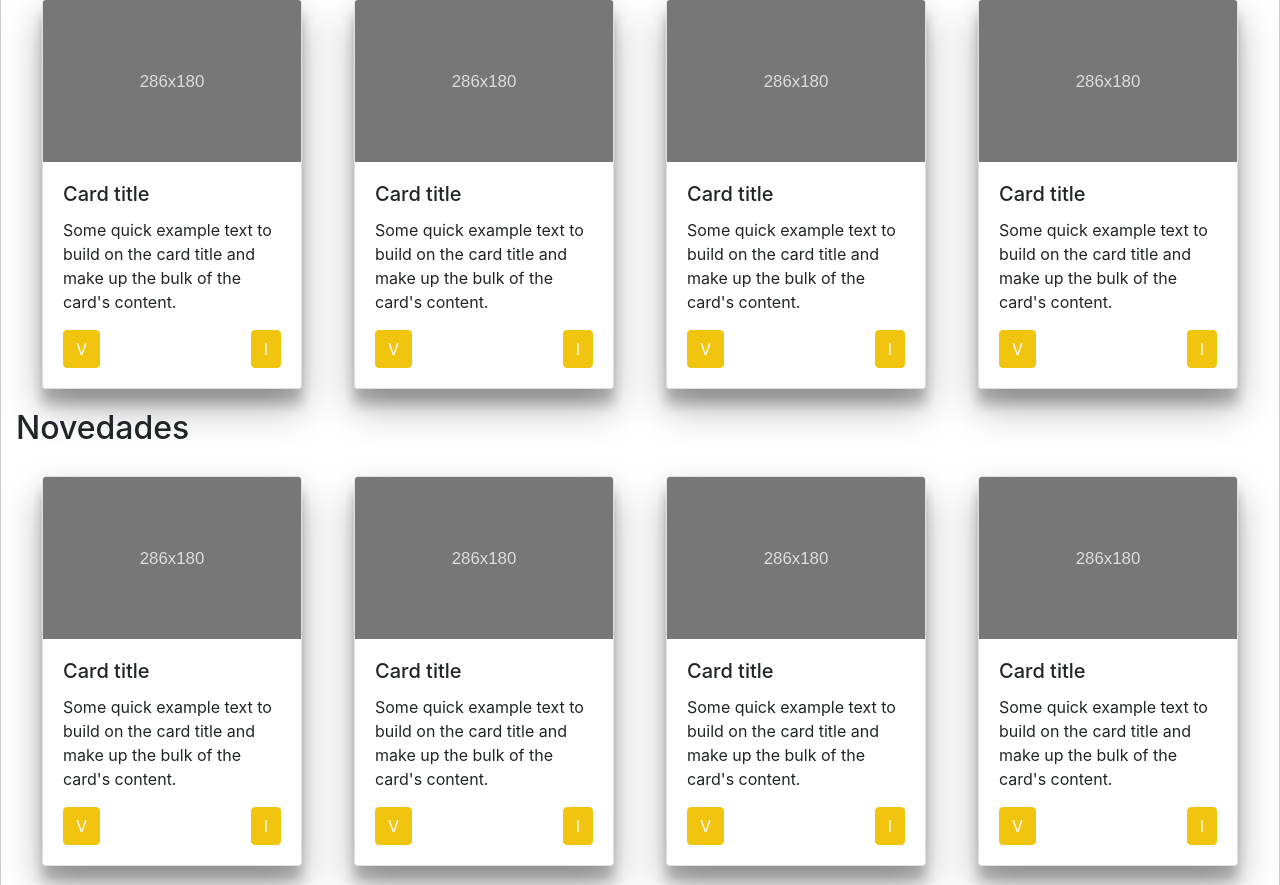
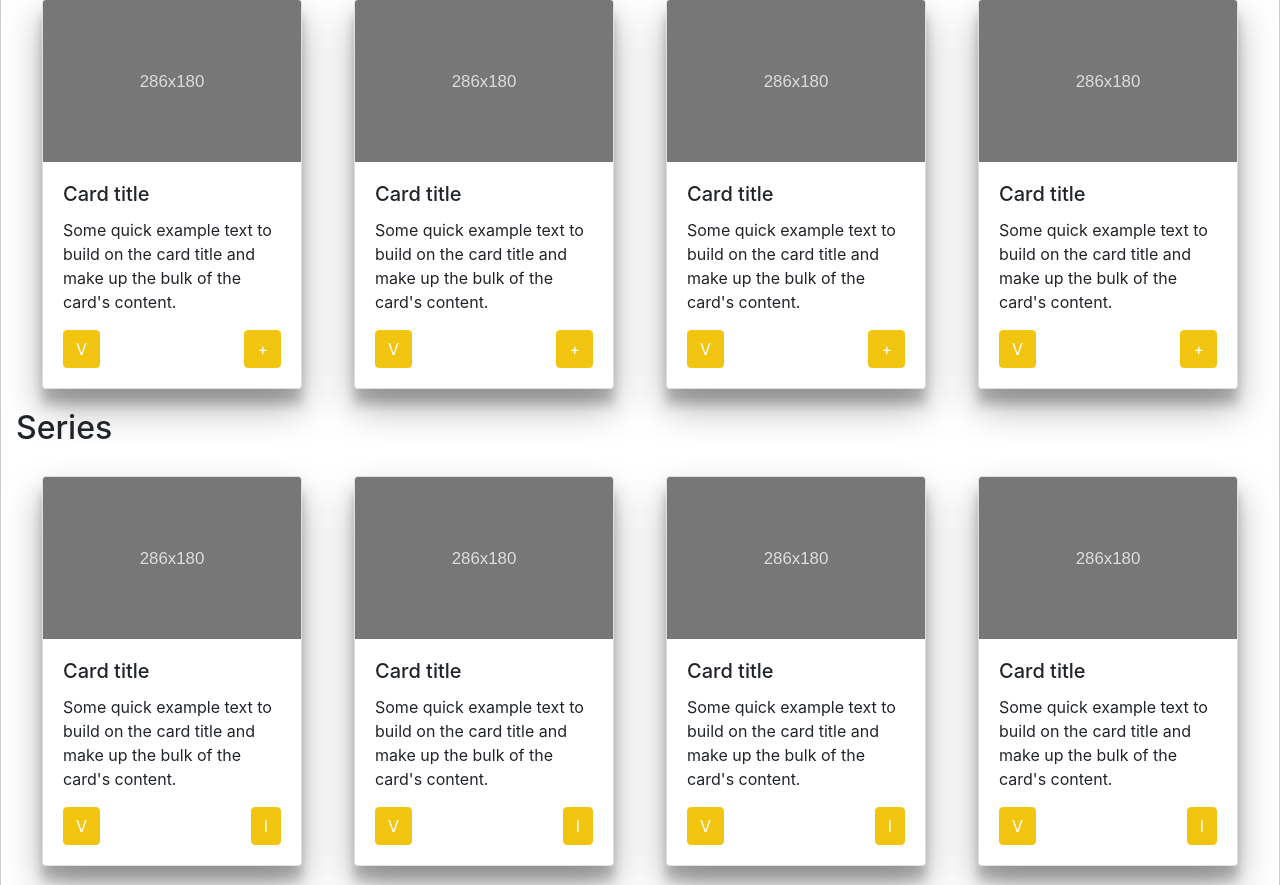
Before and after one commit to rocioabril/ProyectoDAW, a PHP site: page / in a window 1280 px wide. Shown: the part 651-1536 px from the top of the page. Run offline with PHP 8.4, Linux system fonts and the light colour scheme; some libraries are stand-ins or nearby versions.

Commit message:
Cambio nombre Novedades a Series y añado scrolling con anchor

```diff
--- a/plantilla/card_mas_vendidos.php
+++ b/plantilla/card_mas_vendidos.php
@@ -10,7 +10,7 @@ el min-height para que esta entre -->
   <div class="card-body">
     <h5 class="card-title">Card title</h5>
     <p class="card-text">Some quick example text to build on the card title and make up the bulk of the card's content.</p>
-    <a href="#" class="btn btn-primary card-button-left">V</a>
-    <a href="#" class="btn btn-primary card-button-right">I</a>
+    <a href="#" class="btn btn-primary card-button-left" title="Valorar">V</a>
+    <a href="#" class="btn btn-primary card-button-right" title="Añadir a mi lista">+</a>
   </div>
 </div>
--- a/plantilla/css/estilos.css
+++ b/plantilla/css/estilos.css
@@ -171,6 +171,10 @@ main{
    border: 0px;
 }
 
+.series{
+
+}
+
 footer{
     height: 150px;
     border-top: 1px solid #ccc;
--- a/plantilla/header.php
+++ b/plantilla/header.php
@@ -8,7 +8,7 @@
                 <a href="index.php">Inicio</a>
             </li>
             <li class="menu_sup_item">
-                <a href="">Series</a>
+                <a href="#series">Series</a>
             </li>
             <li class="menu_sup_item">
                 <a href="">Opiniones</a>
--- a/plantilla/main_home.php
+++ b/plantilla/main_home.php
@@ -58,13 +58,13 @@
         </div>
     </section>
 
-    <section class="row novedades">
+    <section class="row series" id="series">
         <div class="col-12">
-            <h2>Novedades</h2>
+            <h2>Series</h2>
 
             <div class="vendidos_contenedor">
                 <!-- funcion grande y el archivo lo puedo ver en la carpeta funciones -->
-                <?php pintar(4, "card_novedades.php");?>
+                <?php pintar(4, "card_series.php");?>
 
             </div>
         </div>
```
Also changed, not shown: plantilla/card_series.php (renamed from plantilla/card_novedades.php).
